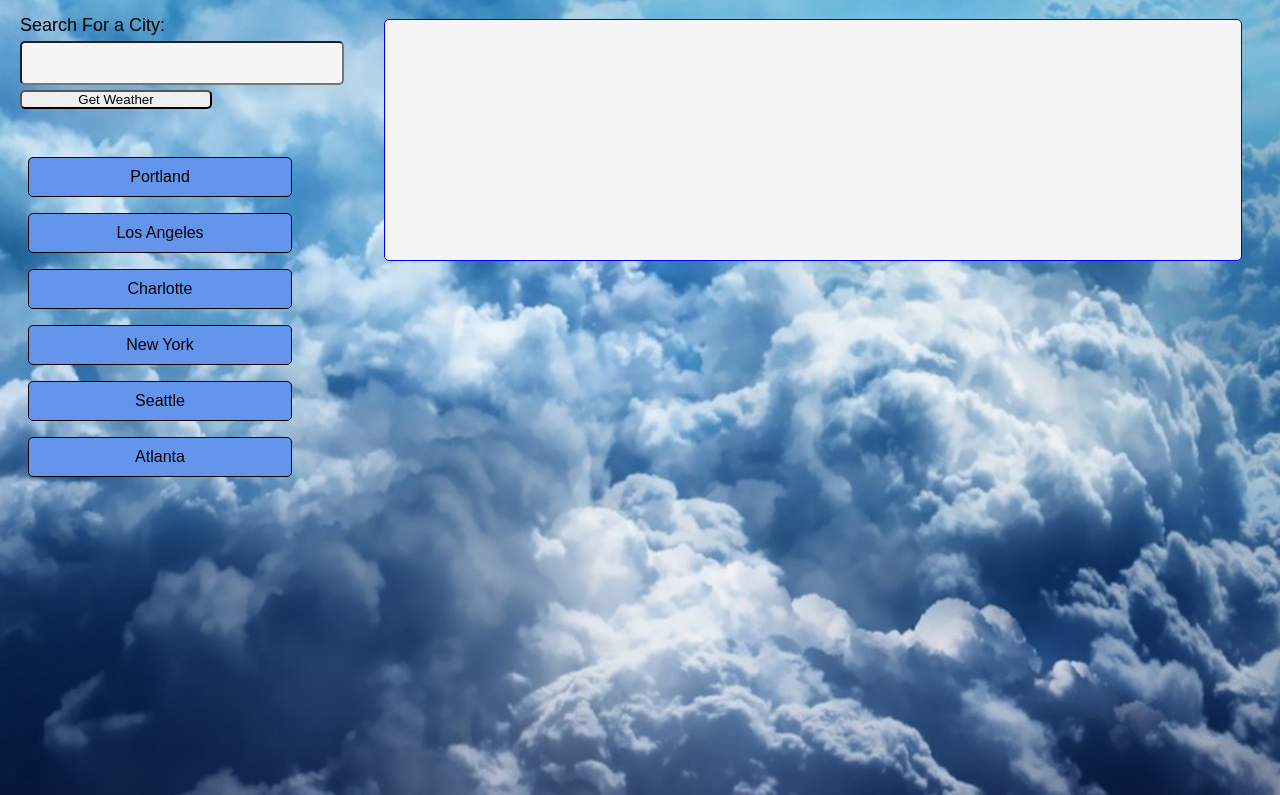
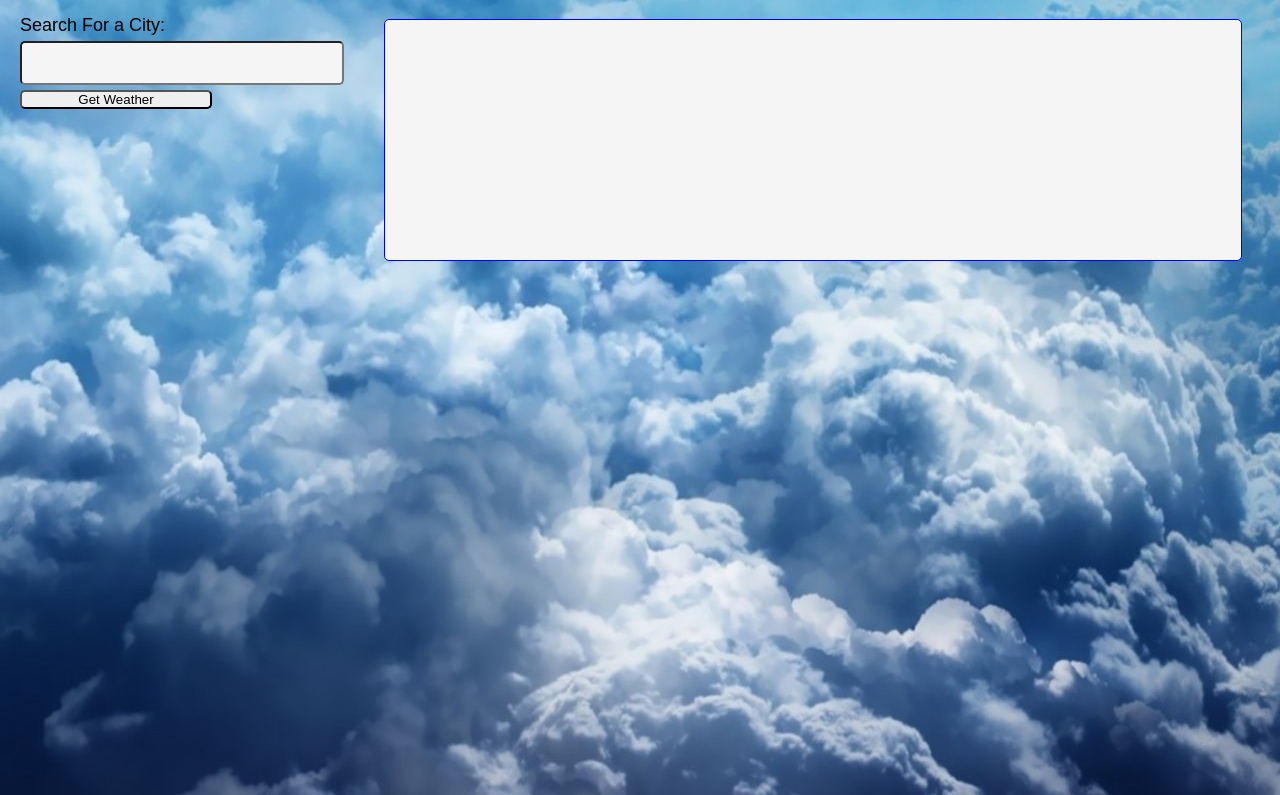
Before and after one commit to MarloweCrosland/weather-dashboard, a plain HTML site: page index.html in a window 1280 px wide. Shown: the part 85-880 px from the top of the page. Drawn offline with Linux system fonts and the light colour scheme.

Commit message:
readme update

```diff
--- a/assets/script.js
+++ b/assets/script.js
@@ -36,6 +36,7 @@ resultsBox = document.getElementById('results-box');
 // html for the results box
 resultsBox.innerHTML =
 //name, date, icon, temp, humidity, wind, icon, uv
+//UV: UV VALUE NO LONGER AVAILIBLE FOR FREE WITH THIS API
 `<p>
 City: ${cityName} <br>
 Date: //Date <br>
@@ -43,7 +44,7 @@ Temperature: ${data.main.temp} F <br>
 Humidity: ${data.humidity} <br>
 Wind speed: ${data.wind.speed} mph <br>
 ${data.weather.icon} <br>
-UV: //UV VALUE
+
 </p>`
 };
 
--- a/index.html
+++ b/index.html
@@ -24,24 +24,8 @@
 
         <div>
             <ul id="suggested-cities">
-                <li class="city-example">
-                    Portland
-                </li>
-                <li class="city-example">
-                    Los Angeles
-                </li>
-                <li class="city-example">
-                    Charlotte
-                </li>
-                <li class="city-example">
-                    New York
-                </li>
-                <li class="city-example">
-                    Seattle
-                </li>
-                <li class="city-example">
-                    Atlanta
-                </li>
+
+
             </ul>
         </div>
 
```
Also changed, not shown: 1 other file.
